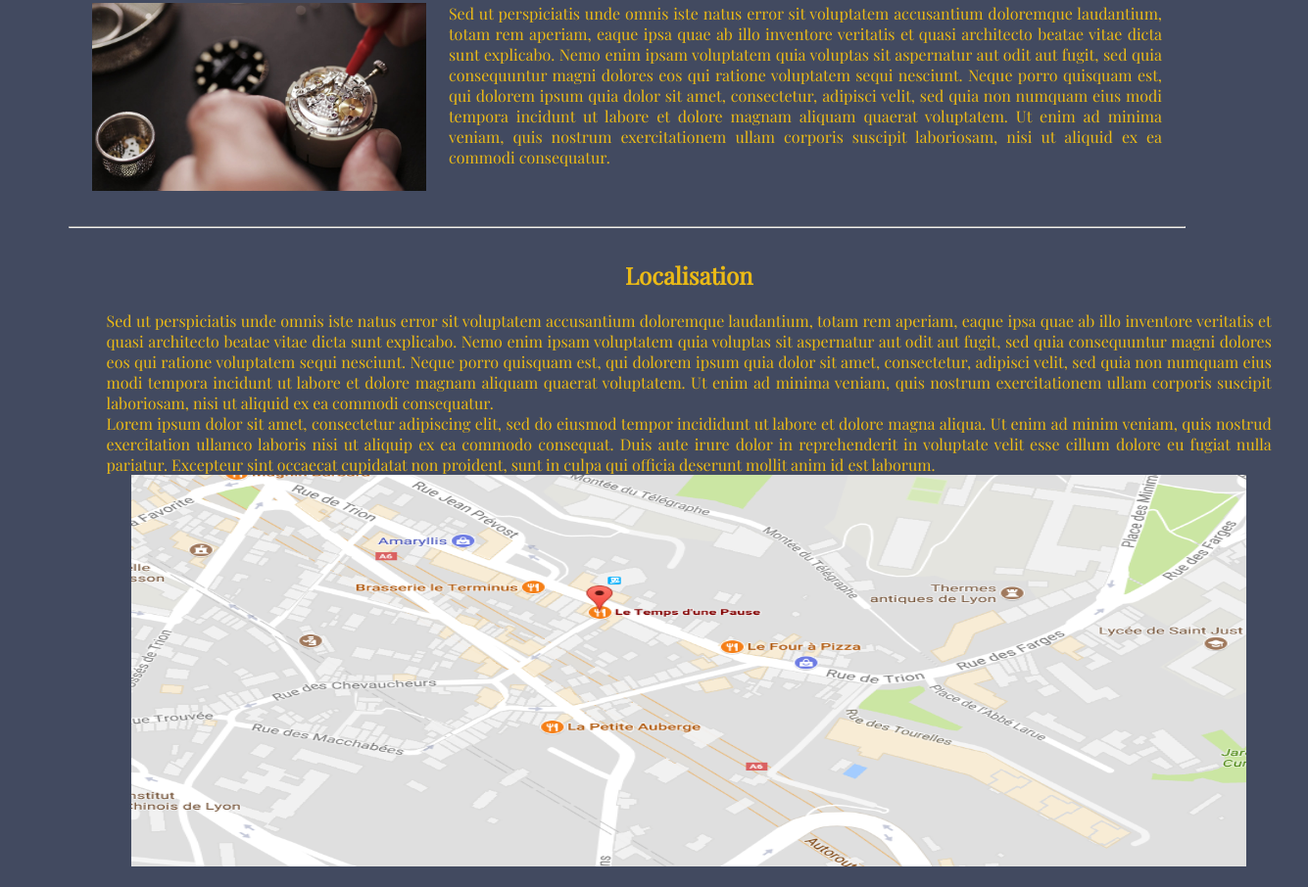
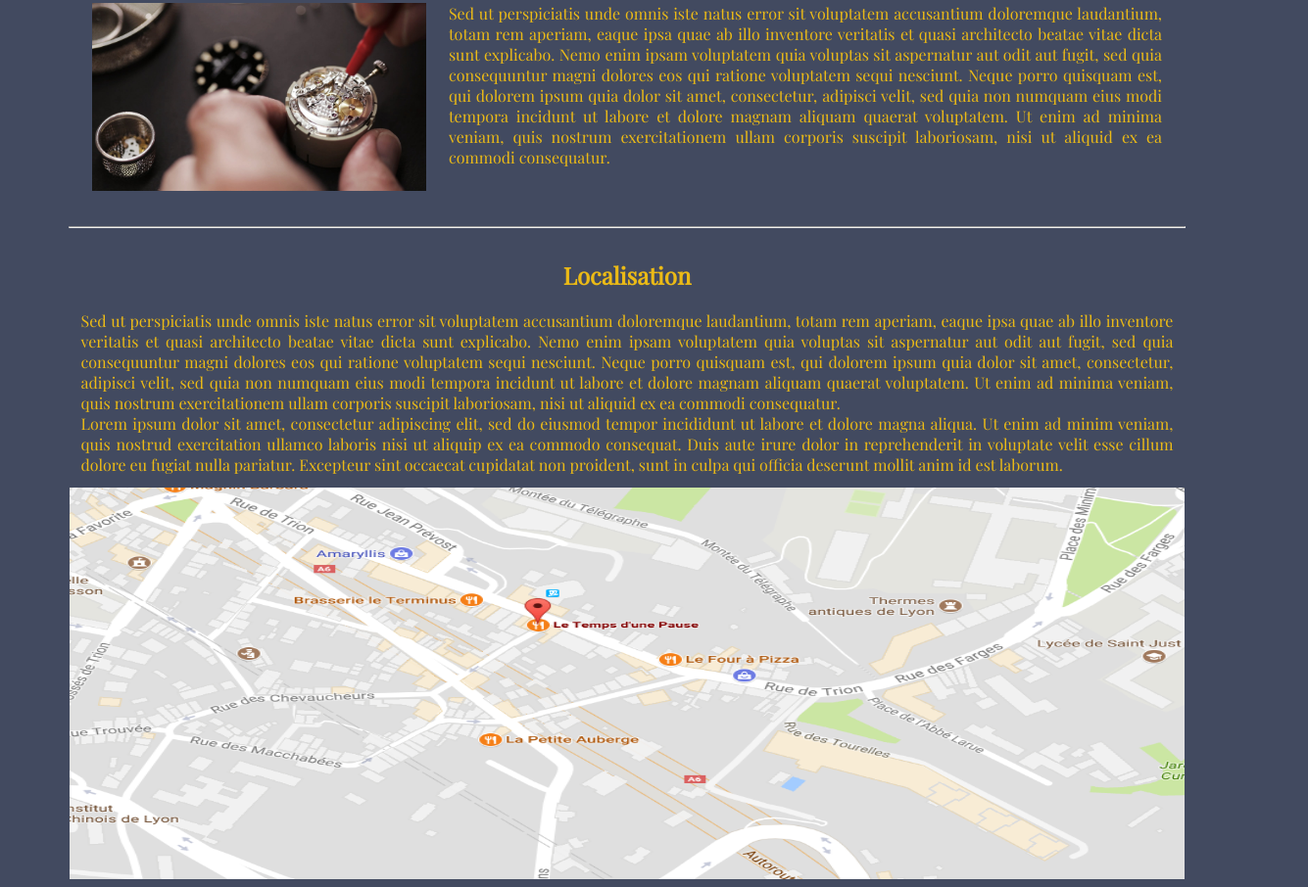
Before and after one commit to Mericic/TempsPause, a plain HTML site: page index.html in a window 1280 px wide. Shown: the part 319-1225 px from the top of the page at 98% size, 1335 px wide, since content can reach past the window. Drawn offline with nearby package versions, Linux system fonts and the light colour scheme.

Commit message:
alignement section localisation

```diff
--- a/assets/css/style.css
+++ b/assets/css/style.css
@@ -69,17 +69,15 @@ img.img_mobile {
 
 .maps {
 	width: 90%;
-	margin-left: 5%;
-	margin-right: 5%;
 	display: inline-flex;
 
 }
 
 .maps p{
 	text-align: justify;
-	margin-right: 2%;
-	margin-left: 2%;
 	margin-bottom: 0;
+	margin-left: 5%;
+	margin-right: 5%;
 	margin-top: 0;
 }
 
@@ -169,6 +167,7 @@ img.img_mobile {
 	}
 
 	.maps img {
+		margin-top: 1%;
 		width:90%;
 		height: 25em;
 		margin-left: 5%;
@@ -219,6 +218,7 @@ margin-right: 1%;
 }
 
 .maps img {
+margin-top: 1%;
 width:90%;
 height: 25em;
 margin-left: 5%;
```
